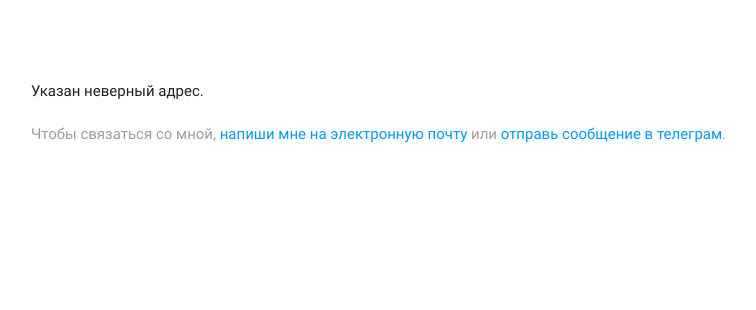
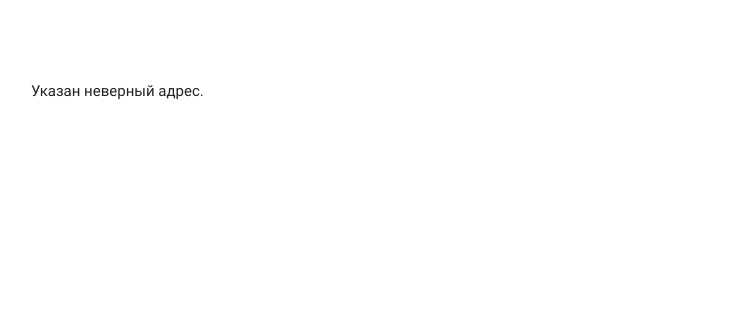
Before and after one commit to thelebster/tg-redirect, a Python web app: template app/templates/redirect.html in a window 1280 px wide. Shown: the top 310 px of the page, without its empty margins (161-917 px from the left). Run offline with Jinja, Linux system fonts and the light colour scheme; the template is opened without the code that fills it, so the values that code supplies are empty.

Commit message:
Remove footer from the redirect page.

```diff
--- a/app/templates/redirect.html
+++ b/app/templates/redirect.html
@@ -46,15 +46,6 @@
                 </div>
             </div>
         </div>
-        <footer>
-            <div class="container">
-                <div class="row">
-                    <div class="col">
-                        <p class="grey-text">Чтобы связаться со мной, <a href="mailto:mailbox@lebster.me">напиши мне на электронную почту</a> или <a href="tg://resolve/?domain=lebster">отправь сообщение в телеграм</a>.</p>
-                    </div>
-                </div>
-            </div>
-        </footer>
     </div>
 </body>
 </html>
```
